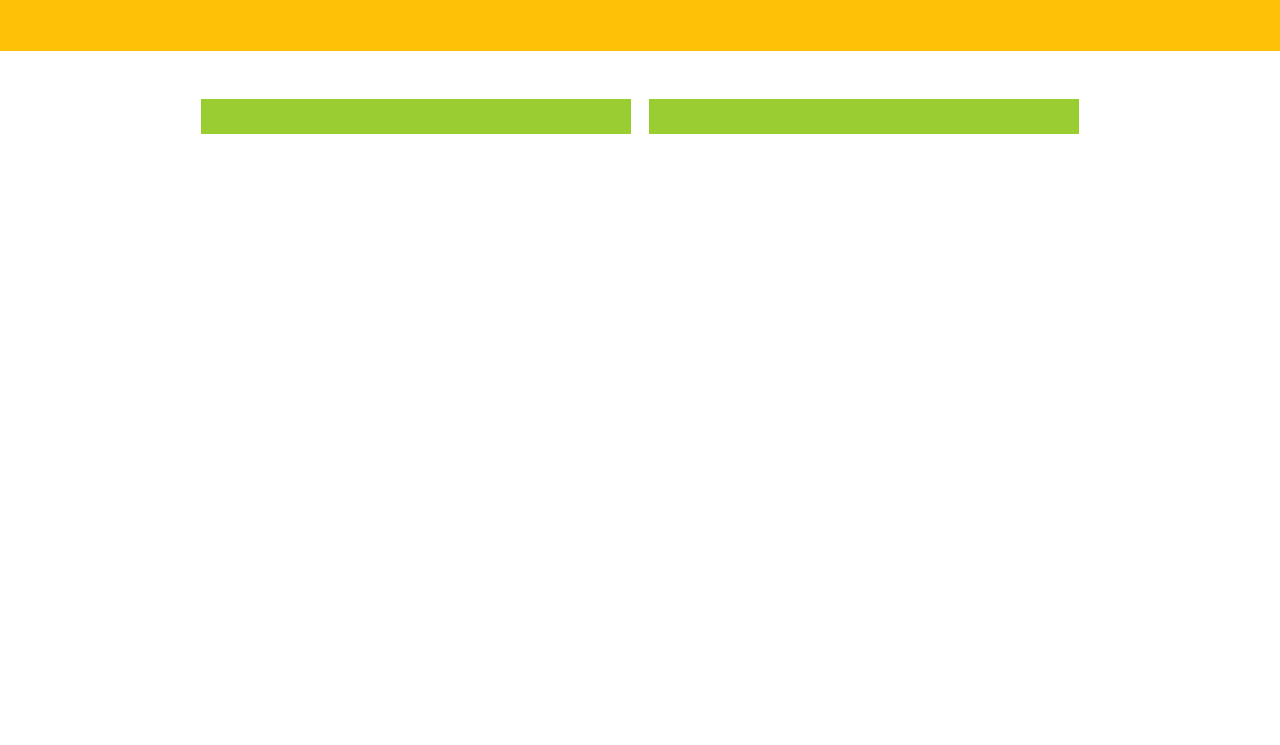
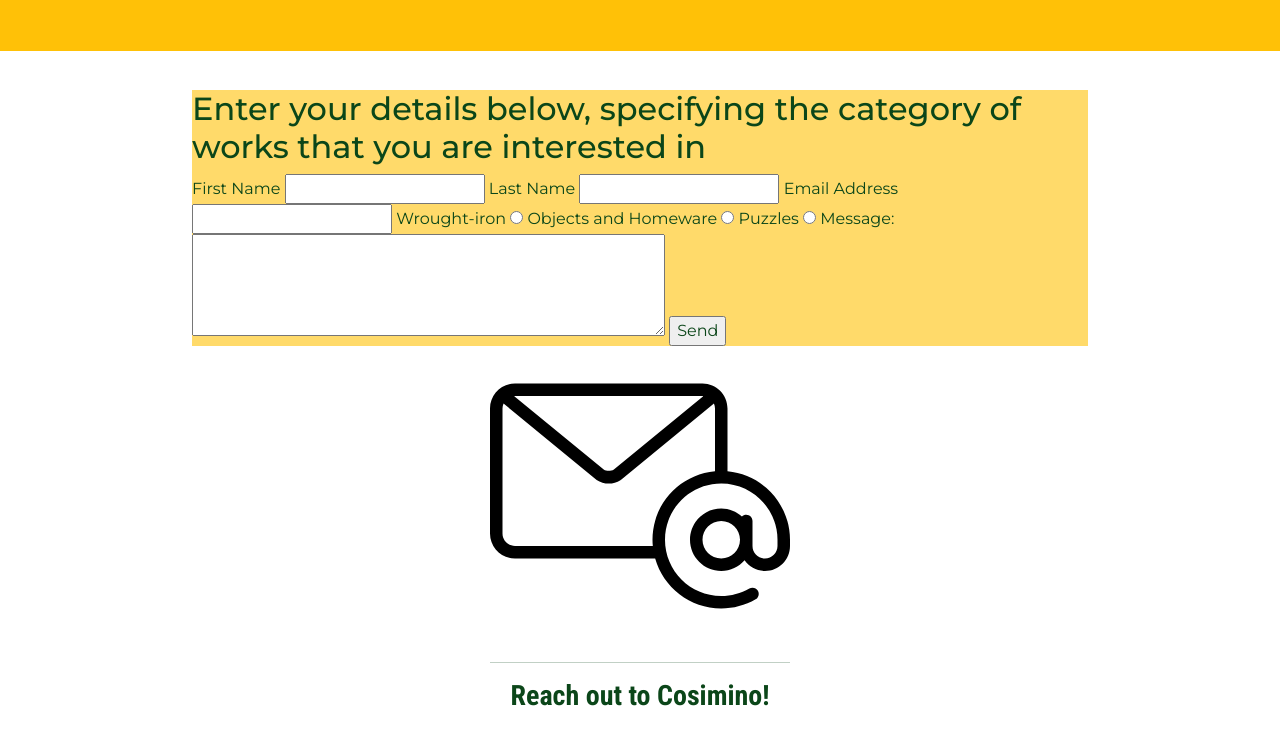
Before and after one commit to aelfrith92/cosmo-s-artworks, a plain HTML site: page index.html in a window 1280 px wide. Shown: the part 3036-3781 px from the top of the page. Before the commit the page ends 3218 px from the top, so only its background shows below. Drawn offline with nearby package versions, Linux system fonts and the light colour scheme.

Commit message:
add content and form inputs to the contact us section, still lacking layout style

```diff
--- a/assets/css/style.css
+++ b/assets/css/style.css
@@ -214,14 +214,26 @@ h1, h3 {
 
 /* section contactcosimino */
 
-.flex-form {
-	flex: 48%;
+.flex-contact {
 	display: flex;
+	padding: 3% 15%;
+	flex-wrap: wrap;
 	justify-content: center;
 	align-items: center;
-	padding: 2%;
-	margin: 1%;
-	background-color: yellowgreen;
+	width: 100%;
+}
+
+.signup-form {
+	background-color: rgba(255, 193, 7, 0.6);
+}
+
+#contactcosimino img {
+	width: 100%;
+	height: auto;
+}
+
+#contactcosimino div {
+	text-align: center;
 }
 
 /* media queries*/
@@ -303,7 +315,5 @@ h1, h3 {
 
 	/* aboutus section */
 
-	#aboutcosimino .carousel {
-	width: 100%;
 	}
 }
--- a/index.html
+++ b/index.html
@@ -213,12 +213,39 @@
 		</div>
 	</section>
 
-	<section id="contactcosimino" class="flex-container">
-		<div class="flex-form">
+	<section id="contactcosimino" class="flex-contact">
+		<form method="POST" action="https://formdump.codeinstitute.net/" class="signup-form">
+			<h2>Enter your details below, specifying the category of works that you are interested in</h2>
+            <label for="fname">First Name</label>
+            <input id="fname" name="first_name" type="text" required class="text-input">
 
-		</div>
-		<div class="flex-form">
+            <label for="lname">Last Name</label>
+            <input id="lname" name="last_name" type="text" required class="text-input">
 
+            <label for="email">Email Address</label>
+            <input type="email" id="email" name="email_address" required class="text-input">
+
+            <label for="iron">Wrought-iron</label>
+            <input type="radio" id="iron" name="category" value="iron" required>
+            <label for="objects">Objects and Homeware</label>
+            <input type="radio" id="objects" name="category" value="objects" required>
+            <label for="puzzles">Puzzles</label>
+            <input type="radio" id="puzzles" name="category" value="puzzles" required>
+
+						<label for="textbody">Message:</label>
+
+						<textarea id="textbody" name="body" rows="4" cols="50" placeholder="Type your message here">
+
+						</textarea>
+
+            <input class="join-button" type="submit" value="Send">
+		</form>
+		<div>
+			<img src="assets/images/email.svg" alt="contact us form">
+			<hr>
+			<h3>
+				Reach out to Cosimino!
+			</h3>
 		</div>
 	</section>
 
```
Also changed, not shown: assets/images/email.svg (added).
